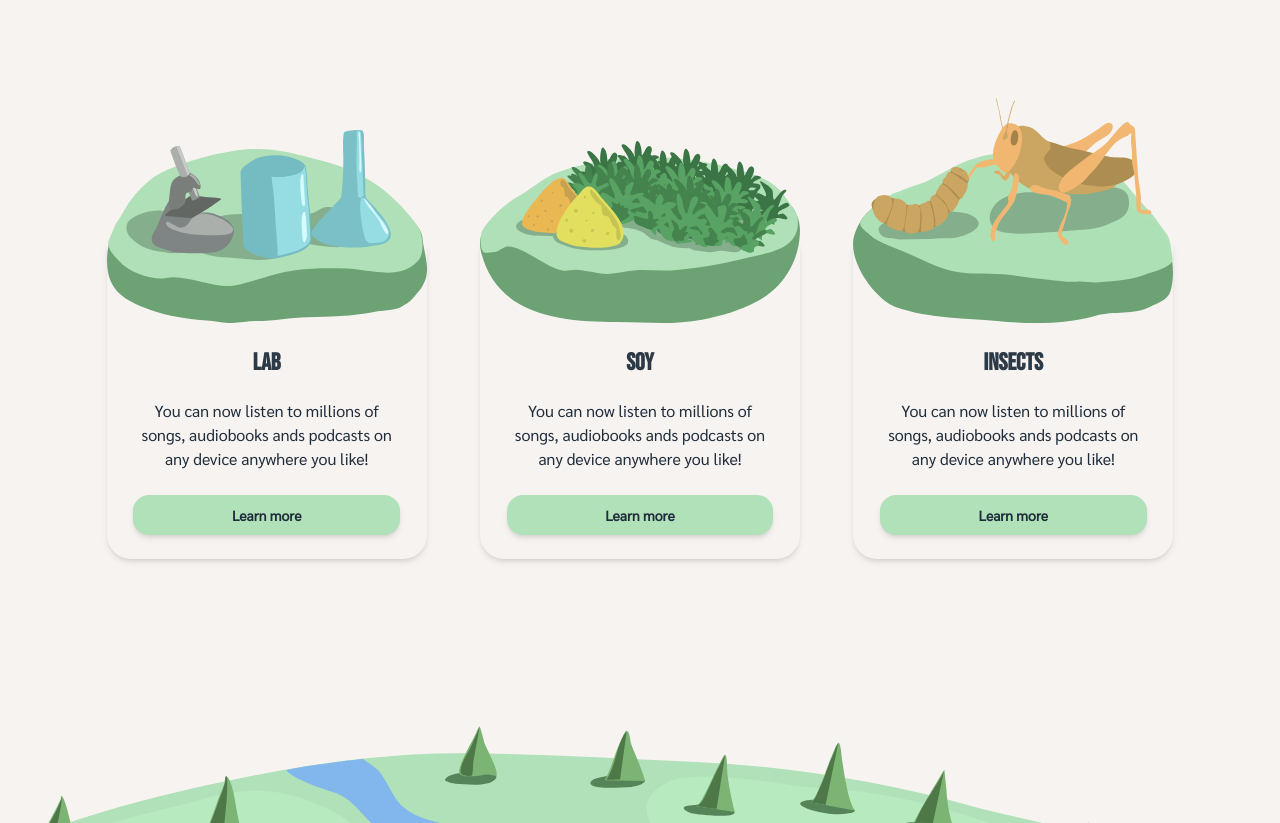
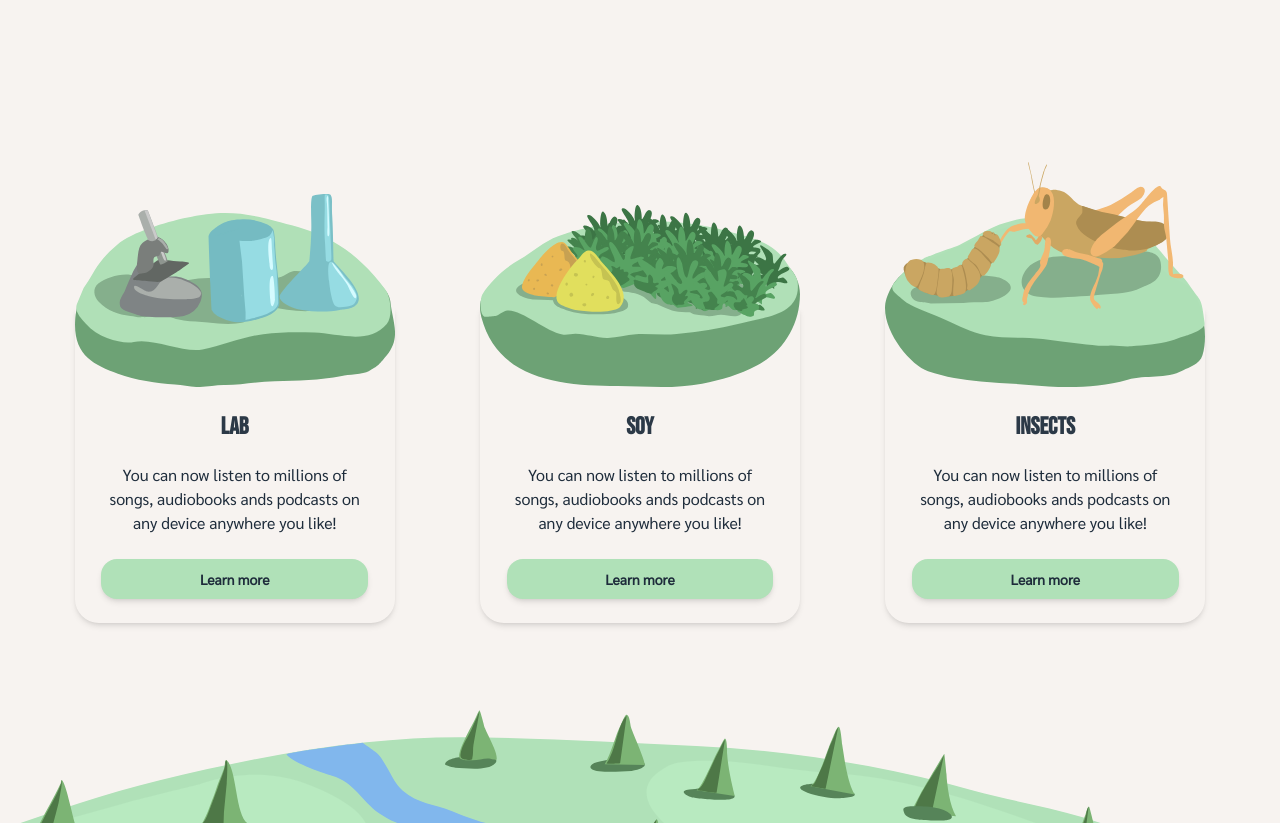
Before and after one commit to KlotzJesse/meature, a Next.js app: page / in a window 1280 px wide. Shown: the part 619-1442 px from the top of the page. Built offline with nearby package versions, Linux system fonts and the light colour scheme.

Commit message:
Update spacing

```diff
--- a/components/Card.tsx
+++ b/components/Card.tsx
@@ -1,30 +1,29 @@
 /* eslint-disable @next/next/no-img-element */
-import Image from 'next/image'
 
 type Card = {
-  title: string,
-  paragraph: string
-  image: string
-  href: string
-}
+  title: string;
+  paragraph: string;
+  image: string;
+  href: string;
+};
 
 export const Card = ({ title, paragraph, image, href }: Card) => {
   return (
-    <div className="w-80 mt-24 m-auto lg:mt-16 max-w-sm relative">
-      <div className="w-full absolute top-20 left-1/2 -translate-x-1/2">
-        <img
-            src={image}
-            alt=""
-            className='w-full absolute bottom-0'
-        />
+    <div className="relative max-w-sm m-auto mt-24 w-80 lg:mt-16">
+      <div className="absolute w-full -translate-x-1/2 top-20 left-1/2">
+        <img src={image} alt="" className="absolute bottom-0 w-full" />
       </div>
-      <div className="bg-white shadow-md rounded-b-3xl pt-20 pb-6">
-        <h2 className="text-center text-secondaryText text-2xl font-bold pt-6">{title}</h2>
+      <div className="pt-20 pb-6 bg-white shadow-md rounded-b-3xl">
+        <h2 className="pt-6 text-2xl font-bold text-center text-secondaryText">
+          {title}
+        </h2>
         <div className="w-5/6 m-auto">
-          <p className="text-center text-primaryText pt-5">{paragraph}</p>
+          <p className="pt-5 text-center text-primaryText">{paragraph}</p>
         </div>
-        <div className="bg-primary w-72 lg:w-5/6 m-auto mt-6 p-2 hover:bg-secondary rounded-2xl text-primaryText text-center shadow-md shadow-bg-blue-700">
-          <a href={href} className="lg:text-sm text-lg font-bold">Learn more</a>
+        <div className="p-2 m-auto mt-6 text-center shadow-md bg-primary w-72 lg:w-5/6 hover:bg-secondary rounded-2xl text-primaryText shadow-bg-blue-700">
+          <a href={href} className="text-lg font-bold lg:text-sm">
+            Learn more
+          </a>
         </div>
       </div>
     </div>
--- a/components/Feature.tsx
+++ b/components/Feature.tsx
@@ -1,11 +1,25 @@
-import Card from "./Card";
-
+import { Card } from "./Card";
 export const Feature = () => {
   return (
-    <div className="flex flex-col md:flex-row justify-around px-20 my-40">
-      <Card title='Lab' paragraph='You can now listen to millions of songs, audiobooks ands podcasts on any device anywhere you like!' image='/lab.svg' href='#' />
-      <Card title='Soy' paragraph='You can now listen to millions of songs, audiobooks ands podcasts on any device anywhere you like!' image='/soy.svg' href='#' />
-      <Card title='Insects' paragraph='You can now listen to millions of songs, audiobooks ands podcasts on any device anywhere you like!' image='/insects.svg' href='#' />
+    <div className="relative flex flex-col justify-around px-4 pt-16 mx-auto my-20 text-gray-600 md:flex-row body-font sm:max-w-xl md:max-w-full lg:max-w-screen-xl md:px-24 lg:px-8">
+      <Card
+        title="Lab"
+        paragraph="You can now listen to millions of songs, audiobooks ands podcasts on any device anywhere you like!"
+        image="/lab.svg"
+        href="#"
+      />
+      <Card
+        title="Soy"
+        paragraph="You can now listen to millions of songs, audiobooks ands podcasts on any device anywhere you like!"
+        image="/soy.svg"
+        href="#"
+      />
+      <Card
+        title="Insects"
+        paragraph="You can now listen to millions of songs, audiobooks ands podcasts on any device anywhere you like!"
+        image="/insects.svg"
+        href="#"
+      />
     </div>
   );
 };
--- a/pages/index.tsx
+++ b/pages/index.tsx
@@ -1,8 +1,8 @@
-import WhySection from "@components/WhySection";
 import Feature from "@components/Feature";
 import Footer from "@components/Footer";
 import Header from "@components/Header";
 import Hero from "@components/Hero";
+import WhySection from "@components/WhySection";
 import type { NextPage } from "next";
 import Head from "next/head";
 
```
